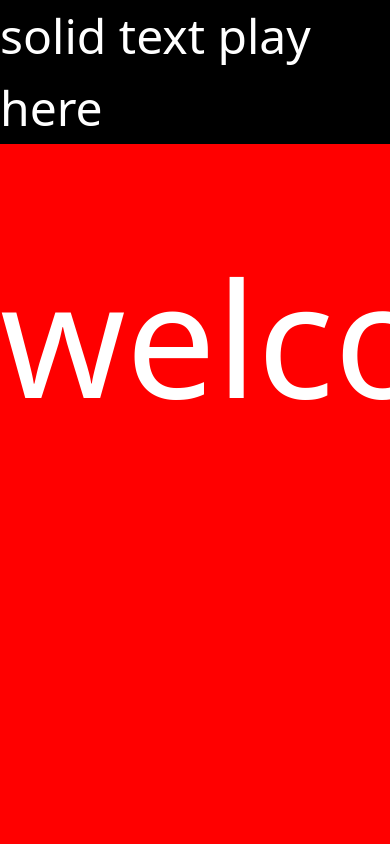
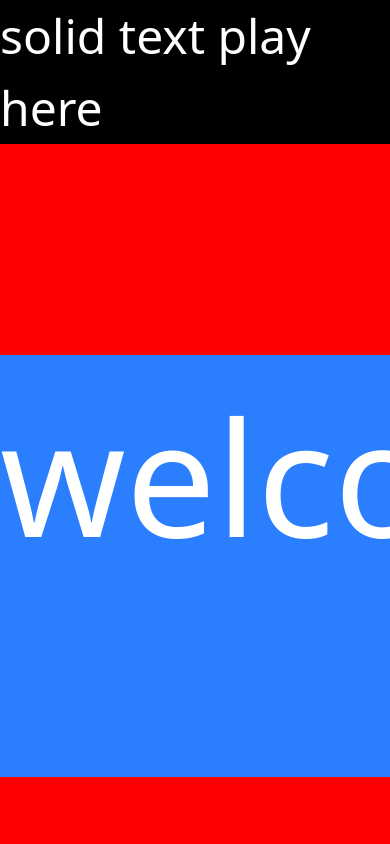
Before and after one commit to AdebestAA/playground, a React (Vite) app: page / in a window 390 px wide. Shown: the top 844 px of the page. Built offline with nearby package versions, Linux system fonts and the light colour scheme; a web font is replaced by a local one.

Commit message:
check for mobile

```diff
--- a/src/components/gsap/scroll-triggers/scroll-example-three.tsx
+++ b/src/components/gsap/scroll-triggers/scroll-example-three.tsx
@@ -123,8 +123,10 @@ window.addEventListener("scroll",()=>{
 </article> */}
 
 {/* real scroll */}
-<section className='h-screen  w-max scroll-container  bg-[red]  lg:py-0 py-18'>
-<h1 className='lg:text-[18rem] md:text-[14rem] text-[10rem] item '>welcome to playground, I am Adebest and I love animations and visual effects</h1>
+<section className='h-screen flex items-center w-max     scroll-container  bg-[red]  lg:py-0 py-18'>
+
+<h1 className='lg:text-[18rem] md:text-[14rem] text-[10rem] item bg-blue-500 lg:h-screen h-[50vh]'>welcome to playground, I am Adebest and I love animations and visual effects</h1>
+
 </section>
 
 
```
